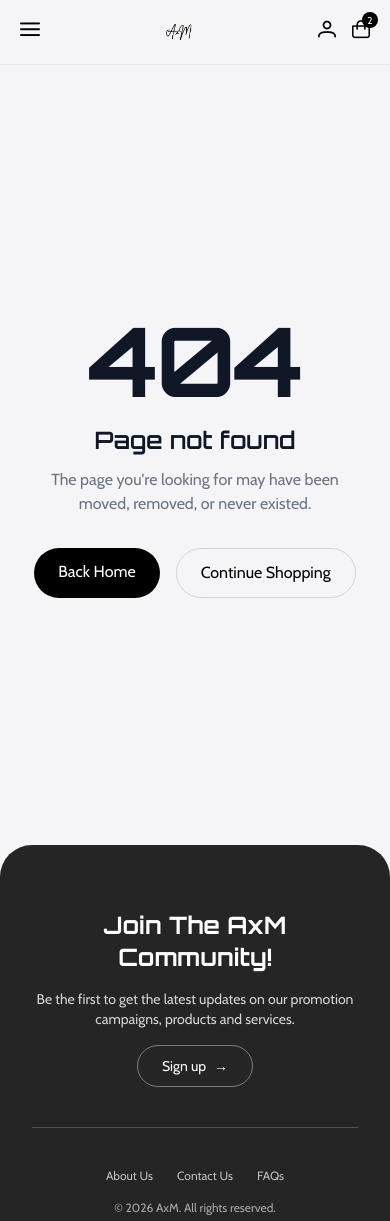
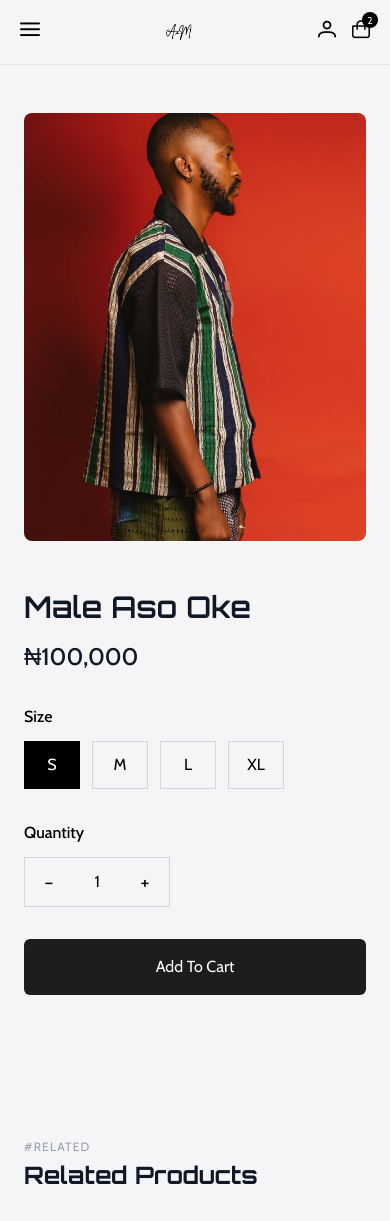
Before and after one commit to Deyjuwon/axm, a Vue app: page /product/1 in a window 390 px wide. Shown: the top 1221 px of the page. Built offline with nearby package versions, Linux system fonts and the light colour scheme.

Commit message:
Created the product detaiuls page

```diff
--- a/src/components/ProductGrid.vue
+++ b/src/components/ProductGrid.vue
@@ -52,13 +52,12 @@ defineProps({
     <!-- Grid -->
     <div class="grid grid-cols-2 md:grid-cols-4 gap-4 md:gap-6">
 
-      <div
+      <RouterLink
         v-for="product in products"
         :key="product.id"
-        class="group cursor-pointer"
+        :to="`/product/${product.id}`"
+        class="group cursor-pointer block"
       >
-
-        <!-- Image -->
         <div class="overflow-hidden rounded-lg bg-gray-100 w-full aspect-[3/4]">
           <img
             :src="product.images[0]"
@@ -67,7 +66,6 @@ defineProps({
           />
         </div>
 
-        <!-- Info -->
         <div class="mt-3">
           <p class="text-sm md:text-base font-medium text-gray-900">
             {{ product.name }}
@@ -76,8 +74,7 @@ defineProps({
             {{ product.price }}
           </p>
         </div>
-
-      </div>
+      </RouterLink>
 
     </div>
 
--- a/src/data/products.js
+++ b/src/data/products.js
@@ -59,6 +59,7 @@ export const products = [
         category: 'men',
         price: '₦100,000',
         featured: true,
+        sizes: ['S', 'M', 'L', 'XL'],
         newArrival: false,
         images: [maleAsoOke1]
     },
@@ -68,6 +69,7 @@ export const products = [
         category: 'men',
         price: '₦100,000',
         featured: true,
+        sizes: ['S', 'M', 'L', 'XL'],
         newArrival: true,
         images: [esuPants1]
     },
@@ -77,6 +79,7 @@ export const products = [
         category: 'men',
         price: '₦100,000',
         featured: true,
+        sizes: ['S', 'M', 'L', 'XL'],
         newArrival: true,
         images: [maleAsoOkeJacket1]
     },
@@ -86,6 +89,7 @@ export const products = [
         category: 'men',
         price: '₦100,000',
         featured: true,
+        sizes: ['S', 'M', 'L', 'XL'],
         newArrival: false,
         images: [axMHoodieTracksuit1, axMHoodieTracksuit2, axMHoodieTracksuit3]
     },
@@ -95,6 +99,7 @@ export const products = [
         category: 'men',
         price: '₦100,000',
         featured: false,
+        sizes: ['S', 'M', 'L', 'XL'],
         newArrival: true,
         images: [tankTop1, tankTop2]
     },
@@ -104,6 +109,7 @@ export const products = [
         category: 'men',
         price: '₦100,000',
         featured: false,
+        sizes: ['S', 'M', 'L', 'XL'],
         newArrival: false,
         images: [
             blackWhiteStripedLeatherJacket1,
@@ -118,6 +124,7 @@ export const products = [
         category: 'men',
         price: '₦100,000',
         featured: false,
+        sizes: ['S', 'M', 'L', 'XL'],
         newArrival: true,
         images: [jeanJacket1, jeanJacket2]
     },
@@ -127,6 +134,7 @@ export const products = [
         category: 'men',
         price: '₦100,000',
         featured: false,
+        sizes: ['S', 'M', 'L', 'XL'],
         newArrival: false,
         images: [
             twoPieceFloweryDenim1,
@@ -141,6 +149,7 @@ export const products = [
         category: 'men',
         price: '₦100,000',
         featured: false,
+        sizes: ['S', 'M', 'L', 'XL'],
         newArrival: true,
         images: [asoOkeCropTop1, asoOkeCropTop2, asoOkeCropTop3]
     },
@@ -150,6 +159,7 @@ export const products = [
         category: 'men',
         price: '₦100,000',
         featured: false,
+        sizes: ['S', 'M', 'L', 'XL'],
         newArrival: false,
         images: [greenTankTop1, greenTankTop2, greenTankTop3]
     },
@@ -159,6 +169,7 @@ export const products = [
         category: 'men',
         price: '₦100,000',
         featured: false,
+        sizes: ['S', 'M', 'L', 'XL'],
         newArrival: true,
         images: [
             greenCorduroyShirt1,
@@ -173,6 +184,7 @@ export const products = [
         category: 'men',
         price: '₦100,000',
         featured: false,
+        sizes: ['S', 'M', 'L', 'XL'],
         newArrival: false,
         images: [vestAndPant1, vestAndPant2]
     },
@@ -184,6 +196,7 @@ export const products = [
         category: 'women',
         price: '₦100,000',
         featured: true,
+        sizes: ['S', 'M', 'L', 'XL'],
         newArrival: true,
         images: [femaleAsoOke]
     },
@@ -193,6 +206,7 @@ export const products = [
         category: 'women',
         price: '₦100,000',
         featured: true,
+        sizes: ['S', 'M', 'L', 'XL'],
         newArrival: false,
         images: [twoPieceAsoOke1, twoPieceAsoOke2, twoPieceAsoOke3]
     },
@@ -202,6 +216,7 @@ export const products = [
         category: 'women',
         price: '₦100,000',
         featured: false,
+        sizes: ['S', 'M', 'L', 'XL'],
         newArrival: true,
         images: [twoPieceAsoOkeJort1]
     },
@@ -211,6 +226,7 @@ export const products = [
         category: 'women',
         price: '₦100,000',
         featured: false,
+        sizes: ['S', 'M', 'L', 'XL'],
         newArrival: false,
         images: [AsoOkeJort1, AsoOkeJort2, AsoOkeJort3]
     },
@@ -220,6 +236,7 @@ export const products = [
         category: 'women',
         price: '₦100,000',
         featured: false,
+        sizes: ['S', 'M', 'L', 'XL'],
         newArrival: true,
         images: [AsoOkeMiniSkirt1, AsoOkeMiniSkirt2]
     },
@@ -229,6 +246,7 @@ export const products = [
         category: 'women',
         price: '₦100,000',
         featured: true,
+        sizes: ['S', 'M', 'L', 'XL'],
         newArrival: true,
         images: [asoOkseGown1, asoOkeGown2, asoOkeGown3]
     },
@@ -238,6 +256,7 @@ export const products = [
         category: 'women',
         price: '₦100,000',
         featured: false,
+        sizes: ['S', 'M', 'L', 'XL'],
         newArrival: false,
         images: [asoOkeMiniSkirt1, asoOkeMiniSkirt2, asoOkeMiniSkirt3]
     },
@@ -247,6 +266,7 @@ export const products = [
         category: 'women',
         price: '₦100,000',
         featured: false,
+        sizes: ['S', 'M', 'L', 'XL'],
         newArrival: true,
         images: [femaleTankTop1, femaleTankTop2, femaleTankTop3, femaleTankTop4]
     }
--- a/src/router/index.js
+++ b/src/router/index.js
@@ -5,6 +5,7 @@ import WomenView from '@/views/WomenView.vue';
 import NewArrivalView from '@/views/NewArrivalView.vue';
 import ContactView from '@/views/ContactView.vue';
 import NotFoundView from '@/views/NotFoundView.vue';
+import ProductDetailView from '@/views/ProductDetailView.vue';
 import 'primeicons/primeicons.css'
 
 
@@ -41,6 +42,11 @@ const router = createRouter({
             name: 'not-found',
             component: NotFoundView,
         },
+        {
+            path: '/product/:id',
+            name: 'product',
+            component: ProductDetailView,
+        }
     ],
 });
 
--- /dev/null
+++ b/src/views/ProductDetailView.vue
@@ -0,0 +1,230 @@
+<script setup>
+import { computed, ref, watch } from 'vue'
+import { useRoute } from 'vue-router'
+import ProductGrid from '@/components/ProductGrid.vue'
+import { products } from '@/data/products'
+
+const route = useRoute()
+
+const product = computed(() =>
+  products.find(p => p.id === Number(route.params.id))
+)
+
+const selectedImage = ref('')
+const selectedSize = ref('')
+const quantity = ref(1)
+
+const currentIndex = ref(0)
+
+const setImageByIndex = (index, images) => {
+  if (!images?.length) return
+  currentIndex.value = index
+  selectedImage.value = images[index]
+}
+
+const nextImage = () => {
+  if (!product.value?.images?.length) return
+  const images = product.value.images
+  const next = (currentIndex.value + 1) % images.length
+  setImageByIndex(next, images)
+}
+
+const prevImage = () => {
+  if (!product.value?.images?.length) return
+  const images = product.value.images
+  const prev =
+    (currentIndex.value - 1 + images.length) % images.length
+  setImageByIndex(prev, images)
+}
+
+watch(
+  product,
+  (newProduct) => {
+    if (newProduct) {
+      currentIndex.value = 0
+      selectedImage.value = newProduct.images[0]
+      quantity.value = 1
+
+      if (newProduct.sizes?.length) {
+        selectedSize.value = newProduct.sizes[0]
+      }
+    }
+  },
+  { immediate: true }
+)
+
+const increaseQty = () => quantity.value++
+
+const decreaseQty = () => {
+  if (quantity.value > 1) quantity.value--
+}
+
+const relatedProducts = computed(() => {
+  if (!product.value) return []
+
+  return products
+    .filter(
+      p =>
+        p.category === product.value.category &&
+        p.id !== product.value.id
+    )
+    .slice(0, 4)
+})
+</script>
+
+<template>
+  <section
+    v-if="product"
+    class=" px-6 md:px-12 py-12"
+  >
+    <div class="grid lg:grid-cols-2 lg:gap-20 gap-12">
+
+      <!-- Product Images -->
+      <div>
+
+        <!-- Main Image -->
+        <div class="relative bg-[#f7f7f7] rounded-lg overflow-hidden aspect-[4/5] group">
+
+          <img
+            :src="selectedImage"
+            :alt="product.name"
+            class="w-full h-full object-cover"
+          />
+
+          <!-- Left Arrow -->
+          <button
+            @click="prevImage"
+            class="absolute left-3 top-1/2 -translate-y-1/2 bg-black/30 hover:bg-black/50 text-white w-10 h-10 rounded-full flex items-center justify-center opacity-0 group-hover:opacity-100 transition"
+          >
+            ‹
+          </button>
+
+          <!-- Right Arrow -->
+          <button
+            @click="nextImage"
+            class="absolute right-3 top-1/2 -translate-y-1/2 bg-black/30 hover:bg-black/50 text-white w-10 h-10 rounded-full flex items-center justify-center opacity-0 group-hover:opacity-100 transition"
+          >
+            ›
+          </button>
+
+        </div>
+
+        <!-- Thumbnails -->
+        <div
+          v-if="product.images.length > 1"
+          class="flex gap-3 mt-5 overflow-x-auto"
+        >
+          <button
+            v-for="(image, index) in product.images"
+            :key="image"
+            @click="setImageByIndex(index, product.images)"
+            class="w-20 h-20 border rounded-md overflow-hidden shrink-0"
+            :class="
+              selectedImage === image
+                ? 'border-black'
+                : 'border-gray-200'
+            "
+          >
+            <img
+              :src="image"
+              class="w-full h-full object-cover"
+            />
+          </button>
+        </div>
+
+      </div>
+
+      <!-- Product Information -->
+      <div class="lg:sticky lg:top-24 h-fit">
+
+        <h1 class="text-3xl md:text-4xl font-semibold text-gray-900">
+          {{ product.name }}
+        </h1>
+
+        <p class="text-2xl font-medium mt-4 text-gray-900">
+          {{ product.price }}
+        </p>
+
+        <p
+          v-if="product.description"
+          class="mt-6 text-gray-600 leading-relaxed"
+        >
+          {{ product.description }}
+        </p>
+
+        <!-- Size Selection -->
+        <div v-if="product.sizes?.length" class="mt-8">
+
+          <h3 class="font-medium mb-3">Size</h3>
+
+          <div class="flex flex-wrap gap-3">
+            <button
+              v-for="size in product.sizes"
+              :key="size"
+              @click="selectedSize = size"
+              class="h-12 min-w-[56px] px-4 border transition-all"
+              :class="
+                selectedSize === size
+                  ? 'bg-black text-white border-black'
+                  : 'border-gray-300 hover:border-black'
+              "
+            >
+              {{ size }}
+            </button>
+          </div>
+        </div>
+
+        <!-- Quantity -->
+        <div class="mt-8">
+
+          <h3 class="font-medium mb-3">Quantity</h3>
+
+          <div class="flex items-center border border-gray-300 w-fit">
+            <button
+              @click="decreaseQty"
+              class="w-12 h-12 text-xl hover:bg-gray-100"
+            >
+              −
+            </button>
+
+            <span class="w-12 text-center">
+              {{ quantity }}
+            </span>
+
+            <button
+              @click="increaseQty"
+              class="w-12 h-12 text-xl hover:bg-gray-100"
+            >
+              +
+            </button>
+          </div>
+
+        </div>
+
+        <!-- Buttons -->
+        <div class="mt-8 space-y-3">
+
+          <button
+            class="w-full bg-[#1d1d1d] text-white py-4 rounded-md hover:opacity-90 transition"
+          >
+            Add To Cart
+          </button>
+
+        </div>
+
+      </div>
+
+    </div>
+
+    <!-- Related Products -->
+    <div class="mt-24 -mx-6 md:-mx-12">
+        <ProductGrid
+            :products="relatedProducts"
+            title="Related Products"
+            tag="#related"
+            :showViewAll="false"
+        />
+    </div>
+
+  </section>
+</template>
```
